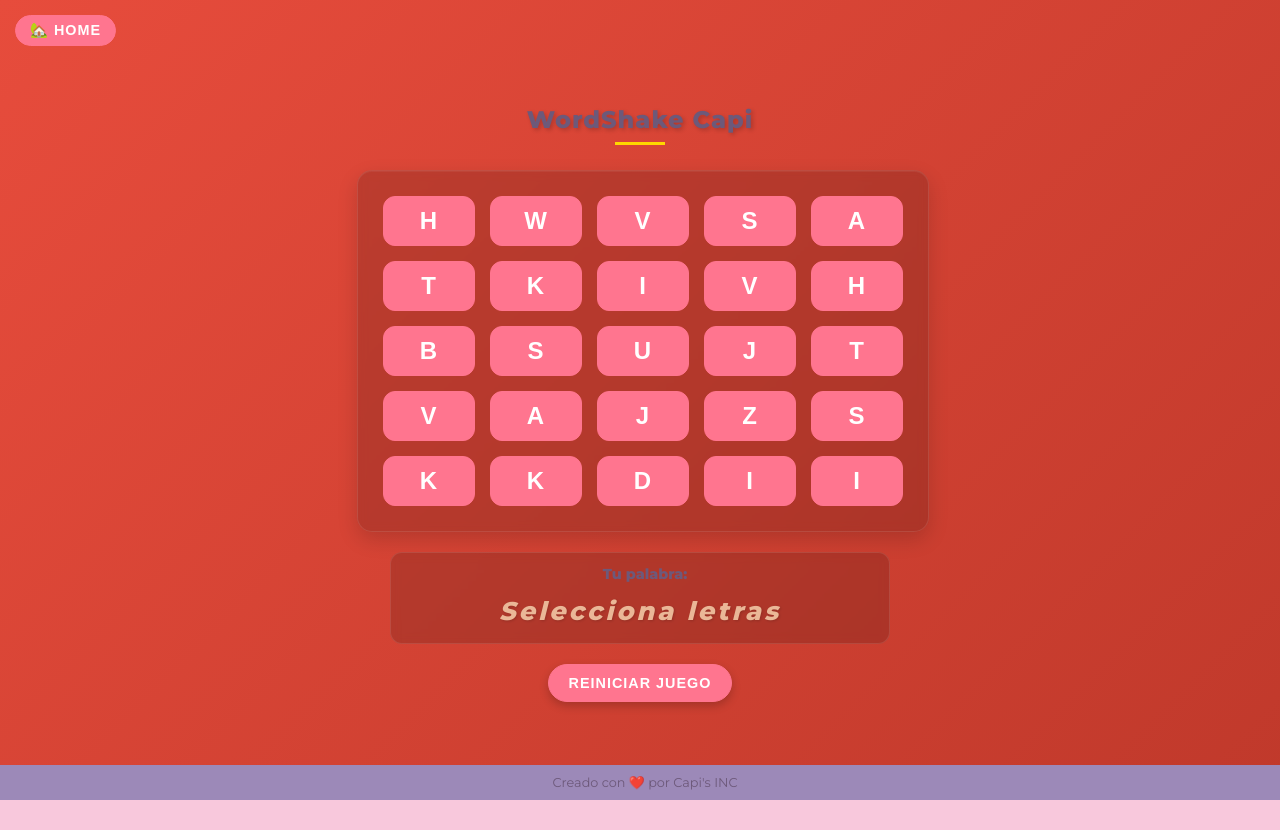
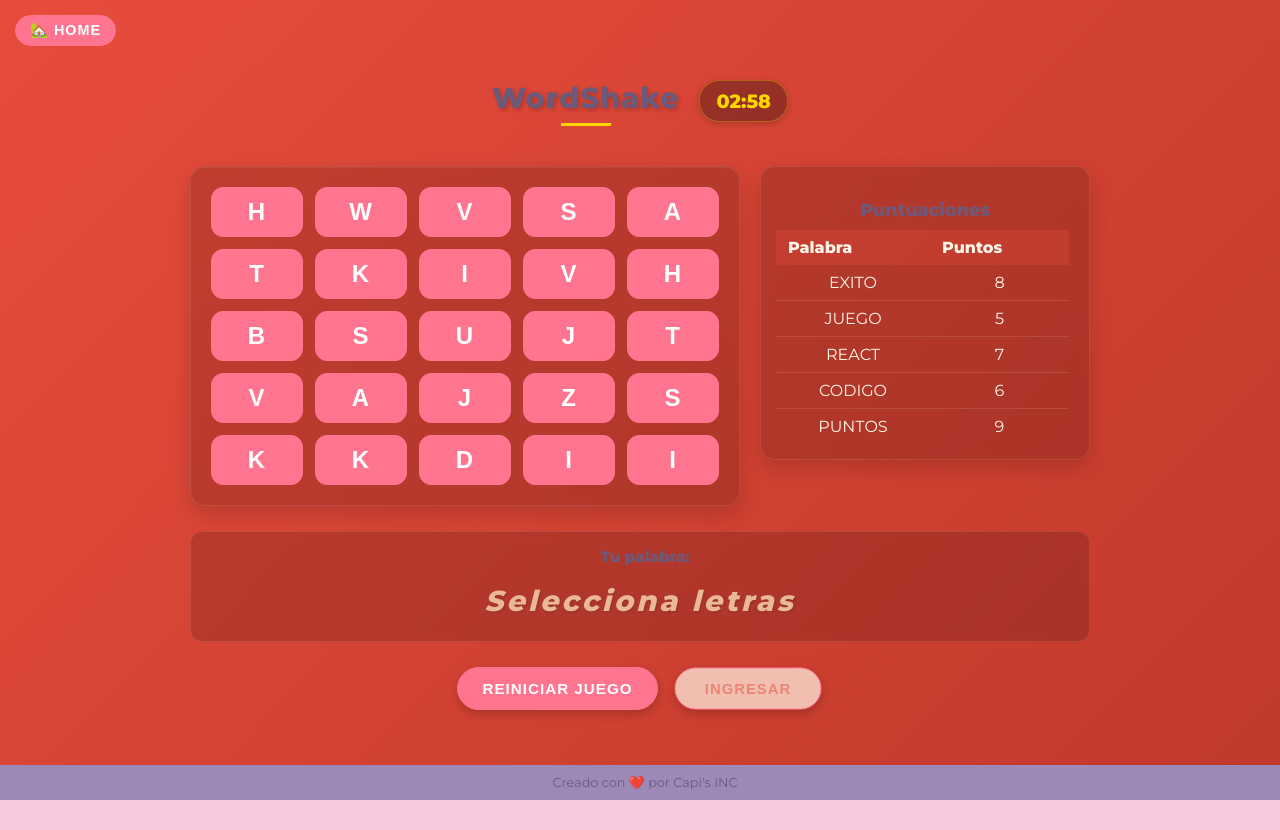
Before and after one commit to juanseDev31/Wordshake-Capi, a React (Vite) app in the folder Frontend/: page /game in a window 1280 px wide. Both pictures are taken after a click on the button "COMENZAR JUEGO". Built offline with nearby package versions, Linux system fonts and the light colour scheme.

Commit message:
feat: Add game timer, scores table and submit button

```diff
--- a/Frontend/src/styles/styles.css
+++ b/Frontend/src/styles/styles.css
@@ -350,7 +350,6 @@ footer a {
 }
 
 /* ========== ESTILOS MEJORADOS PARA GAME.JSX ========== */
-/* Basado en la paleta del Home pero con enfoque en rojos */
 :root {
   --rojo-principal: #e74c3c;
   --rojo-oscuro: #c0392b;
@@ -361,7 +360,6 @@ footer a {
   --sombra: rgba(0, 0, 0, 0.2);
 }
 
-/* Fondo principal con textura sutil */
 .game-jsx-root {
   background:
     linear-gradient(135deg, var(--rojo-principal), var(--rojo-oscuro)),
@@ -377,18 +375,16 @@ footer a {
   color: var(--crema);
 }
 
-/* Contenedor principal con centrado mejorado */
 .game-main-container {
   height: 100vh;
   display: flex;
   flex-direction: column;
-  justify-content: space-between;
+  justify-content: center; /* Cambiado de space-between a center */
   align-items: center;
   padding: 10px 20px;
   box-sizing: border-box;
 }
 
-/* Botón Home con estilo similar al Home */
 .game-home-button {
   position: absolute;
   top: 15px;
@@ -410,10 +406,9 @@ footer a {
   transform: translateY(-2px);
 }
 
-/* Contenido central con mejor centrado */
 .game-content-center {
   width: 100%;
-  max-width: 500px;
+  max-width: 900px;
   padding: 10px 0;
   text-align: center;
   display: flex;
@@ -421,10 +416,9 @@ footer a {
   align-items: center;
   justify-content: center;
   gap: 10px;
-  flex: 1;
+  margin-top: -20px; /* Ajuste para subir todo el contenido */
 }
 
-/* Título con efecto similar al Home */
 .game-title {
   margin-bottom: 15px;
   color: var(--crema);
@@ -444,12 +438,19 @@ footer a {
   margin: 8px auto 0;
 }
 
-/* ÚNICO CAMBIO REALIZADO: Color de fondo de la cuadrícula */
+.game-main-content {
+  display: flex;
+  justify-content: center;
+  align-items: flex-start;
+  gap: 20px;
+  width: 100%;
+  margin-bottom: 10px; /* Reducido el margen inferior */
+}
+
 .letter-grid-container {
   display: grid;
   grid-template-columns: repeat(5, 1fr);
   gap: 12px;
-  margin: 5px auto 5px -10px; /* Añadido margen izquierdo negativo */
   padding: 20px;
   background: rgba(0, 0, 0, 0.15);
   border-radius: 15px;
@@ -458,12 +459,9 @@ footer a {
   box-shadow:
     0 8px 20px rgba(0, 0, 0, 0.15),
     inset 0 1px 0 rgba(255, 255, 255, 0.05);
-  transform: scale(0.85);
-  transform-origin: center;
   transition: transform 0.3s ease;
 }
 
-/* Botones de letras con estilo mejorado */
 .letter-button {
   width: 50px;
   height: 50px;
@@ -492,7 +490,68 @@ footer a {
   box-shadow: 0 4px 8px rgba(0, 0, 0, 0.2);
 }
 
-/* Área de palabra con estilo elegante */
+.score-table-container {
+  background: rgba(0, 0, 0, 0.15);
+  border-radius: 15px;
+  padding: 15px;
+  backdrop-filter: blur(5px);
+  border: 1px solid rgba(255, 255, 255, 0.1);
+  box-shadow: 0 8px 20px rgba(0, 0, 0, 0.15);
+  width: 100%;
+  max-width: 400px;
+}
+
+.score-table-title {
+  color: var(--dorado);
+  margin-bottom: 10px;
+  font-size: 1.1rem;
+  padding: 0 10px;
+}
+
+.score-table-scroll {
+  overflow-y: auto;
+  max-height: 257px;
+  padding-right: 5px;
+}
+
+.score-table-scroll::-webkit-scrollbar {
+  width: 6px;
+}
+
+.score-table-scroll::-webkit-scrollbar-track {
+  background: rgba(255, 255, 255, 0.05);
+  border-radius: 3px;
+}
+
+.score-table-scroll::-webkit-scrollbar-thumb {
+  background: var(--dorado);
+  border-radius: 3px;
+}
+
+.score-table {
+  width: 100%;
+  border-collapse: collapse;
+  color: var(--crema);
+}
+
+.score-table th {
+  background: rgba(231, 76, 60, 0.3);
+  padding: 8px 12px;
+  text-align: left;
+  font-weight: 600;
+  position: sticky;
+  top: 0;
+}
+
+.score-table td {
+  padding: 8px 12px;
+  border-bottom: 1px solid rgba(255, 255, 255, 0.1);
+}
+
+.score-table tr:last-child td {
+  border-bottom: none;
+}
+
 .word-display-container {
   width: 100%;
   margin: 5px 0;
@@ -528,8 +587,18 @@ footer a {
   font-style: italic;
 }
 
-/* Botón de reinicio con estilo llamativo */
-.reset-game-button {
+.buttons-container {
+  display: flex;
+  gap: 15px;
+  margin: 10px 0; /* Reducido el margen */
+  justify-content: center;
+  align-items: center;
+  flex-wrap: wrap;
+  width: 100%;
+}
+
+.reset-game-button,
+.submit-button {
   padding: 12px 24px;
   font-size: 0.95rem;
   font-weight: 700;
@@ -538,18 +607,26 @@ footer a {
   border: none;
   border-radius: 30px;
   cursor: pointer;
-  margin: 10px 0;
   transition: all 0.3s ease;
   box-shadow: 0 4px 10px rgba(0, 0, 0, 0.2);
   letter-spacing: 1px;
+  min-width: 150px;
 }
 
-.reset-game-button:hover {
+.reset-game-button:hover,
+.submit-button:hover:not(:disabled) {
   transform: translateY(-3px) scale(1.03);
   box-shadow: 0 6px 15px rgba(0, 0, 0, 0.25);
+  background: #fff8e6;
 }
 
-/* Footer con estilo cohesivo */
+.submit-button:disabled {
+  background: rgba(255, 245, 230, 0.7);
+  color: rgba(231, 76, 60, 0.5);
+  cursor: not-allowed;
+  transform: scale(0.98);
+}
+
 .game-footer {
   width: 100%;
   padding: 10px;
@@ -563,16 +640,6 @@ footer a {
   margin: 0;
 }
 
-/* Efectos de movimiento */
-@keyframes float {
-  0% { transform: translateY(0px); }
-  50% { transform: translateY(-5px); }
-  100% { transform: translateY(0px); }
-}
-
-/* ===== NUEVOS ESTILOS PARA EL COMPORTAMIENTO DE OCULTAR LETRAS ===== */
-
-/* Estado inicial - Letras ocultas */
 .letter-button.hidden {
   color: transparent !important;
   cursor: default !important;
@@ -589,13 +656,11 @@ footer a {
   background: rgba(255, 255, 255, 0.15) !important;
 }
 
-/* Mensaje cuando el juego no ha comenzado */
 .word-display-placeholder.waiting {
   color: var(--dorado);
   font-style: normal;
 }
 
-/* Botón de comenzar/reiniciar */
 .reset-game-button.start {
   animation: pulse 2s infinite;
 }
@@ -606,155 +671,83 @@ footer a {
   100% { transform: scale(1); }
 }
 
-/* ===== RESPONSIVE ADAPTATIVO ===== */
-@media (max-height: 800px), (max-width: 600px) {
+/* ===== ESTILOS PARA EL TEMPORIZADOR ===== */
+.title-and-timer {
+  display: flex;
+  align-items: center;
+  justify-content: center;
+  gap: 20px;
+  margin-bottom: 15px; /* Reducido el margen */
+  position: relative;
+}
+
+.timer {
+  background: rgba(0, 0, 0, 0.3);
+  color: var(--dorado);
+  padding: 8px 16px;
+  border-radius: 20px;
+  font-size: 1.2rem;
+  font-weight: 700;
+  min-width: 80px;
+  text-align: center;
+  border: 1px solid rgba(255, 215, 0, 0.3);
+  box-shadow: 0 2px 6px rgba(0, 0, 0, 0.2);
+}
+
+/* Responsive */
+@media (max-width: 768px) {
+  .game-main-content {
+    flex-direction: column;
+    align-items: center;
+  }
+
+  .score-table-container {
+    width: 100%;
+    max-width: 280px;
+  }
+}
+
+@media (max-width: 600px) {
   .letter-button {
     width: 40px;
     height: 40px;
     font-size: 1.3rem;
   }
 
-  .word-display {
+  .game-title {
     font-size: 1.5rem;
   }
 
-  .game-title {
-    font-size: 1.5rem;
-    margin-bottom: 10px;
-  }
-
-  .letter-grid-container {
-    transform: scale(0.75) translateX(-10px);
-    padding: 15px;
+  .buttons-container {
     gap: 10px;
   }
 
-  .word-display-container {
-    padding: 12px;
+  .reset-game-button,
+  .submit-button {
+    padding: 10px 20px;
+    font-size: 0.9rem;
+    min-width: 140px;
   }
 
-  .reset-game-button {
-    padding: 10px 20px;
-    font-size: 0.9rem;
-  }
-}
-
-@media (max-height: 700px) {
-  .letter-button {
-    width: 35px;
-    height: 35px;
-    font-size: 1.1rem;
+  .title-and-timer {
+    flex-direction: column;
+    gap: 10px;
   }
 
-  .word-display {
-    font-size: 1.3rem;
-    min-height: 40px;
-  }
-
-  .letter-grid-container {
-    transform: scale(0.65);
-    padding: 12px;
-  }
-
-  .game-title {
-    font-size: 1.3rem;
-  }
-
-  .word-display-title {
-    font-size: 0.85rem;
-  }
-
-  .game-home-button {
-    top: 10px;
-    left: 10px;
-    font-size: 0.8rem;
-    padding: 5px 12px;
+  .timer {
+    font-size: 1rem;
+    padding: 6px 12px;
   }
 }
 
 @media (max-width: 400px) {
-  .letter-button {
-    width: 35px;
-    height: 35px;
-    font-size: 1.1rem;
+  .buttons-container {
+    flex-direction: column;
   }
 
-  .letter-grid-container {
-    gap: 8px;
-    padding: 10px;
-  }
-
-  .game-content-center {
-    padding: 5px 0;
+  .reset-game-button,
+  .submit-button {
+    width: 100%;
+    max-width: 200px;
   }
 }
-
-/* ===== CUADRÍCULA MÁS GRANDE ===== */
-.letter-grid-container {
-  transform: scale(1);
-  padding: 25px;
-  gap: 15px;
-}
-
-.letter-button {
-  width: 60px;
-  height: 60px;
-  font-size: 1.8rem;
-}
-
-/* ===== ÁREA "TU PALABRA" MÁS PEQUEÑA ===== */
-.word-display-container {
-  padding: 12px 15px;
-  margin: 5px 0 0 0;
-}
-
-.word-display {
-  font-size: 1.6rem;
-  min-height: 40px;
-}
-
-.word-display-title {
-  margin-bottom: 8px;
-  font-size: 0.9rem;
-}
-
-/* ===== AJUSTES RESPONSIVE PARA MANTENER PROPORCIONES ===== */
-@media (max-height: 800px), (max-width: 600px) {
-  .letter-button {
-    width: 50px;
-    height: 50px;
-    font-size: 1.5rem;
-  }
-
-  .letter-grid-container {
-    gap: 12px;
-    padding: 20px;
-  }
-}
-
-@media (max-height: 700px) {
-  .letter-button {
-    width: 45px;
-    height: 45px;
-    font-size: 1.3rem;
-  }
-
-  .word-display {
-    font-size: 1.4rem;
-  }
-}
-
-@media (max-width: 400px) {
-  .letter-button {
-    width: 40px;
-    height: 40px;
-    font-size: 1.2rem;
-  }
-}
-
-.letter-grid-container {
-  transform: scale(1) translateX(-23px);
-  padding: 25px;
-  gap: 15px;
-  margin-left: -10px; /* Añade esto para mantener consistencia */
-}
--- a/Frontend/src/views/Game.jsx
+++ b/Frontend/src/views/Game.jsx
@@ -1,4 +1,4 @@
-import { useState } from "react";
+import { useState, useEffect, useRef } from "react";
 import { useNavigate } from "react-router-dom";
 
 function Game() {
@@ -6,6 +6,32 @@ function Game() {
     const [selectedLetters, setSelectedLetters] = useState([]);
     const [grid, setGrid] = useState(generateRandomGrid());
     const [showLetters, setShowLetters] = useState(false);
+    const [scoreHistory, setScoreHistory] = useState([
+        { palabra: "EXITO", puntos: 8 },
+        { palabra: "JUEGO", puntos: 5 },
+        { palabra: "REACT", puntos: 7 },
+        { palabra: "CODIGO", puntos: 6 },
+        { palabra: "PUNTOS", puntos: 9 }
+    ]);
+    const [timeLeft, setTimeLeft] = useState(180); // 3 minutos en segundos
+    const timerRef = useRef(null);
+
+    // Efecto para el temporizador
+    useEffect(() => {
+        if (showLetters && timeLeft > 0) {
+            timerRef.current = setInterval(() => {
+                setTimeLeft(prev => {
+                    if (prev <= 1) {
+                        clearInterval(timerRef.current);
+                        return 0;
+                    }
+                    return prev - 1;
+                });
+            }, 1000);
+        }
+
+        return () => clearInterval(timerRef.current);
+    }, [showLetters, timeLeft]);
 
     function generateRandomGrid() {
         const vowels = "AEIOU";
@@ -19,7 +45,7 @@ function Game() {
     }
 
     const handleLetterClick = (row, col) => {
-        if (!showLetters) return;
+        if (!showLetters || timeLeft === 0) return;
 
         const letter = grid[row][col];
         const position = `${row}-${col}`;
@@ -33,13 +59,29 @@ function Game() {
     };
 
     const resetGame = () => {
+        clearInterval(timerRef.current);
         setSelectedLetters([]);
         setGrid(generateRandomGrid());
         setShowLetters(true);
+        setTimeLeft(180);
+    };
+
+    const handleSubmit = () => {
+        const newWord = selectedLetters.map(item => item.letter).join('');
+        const newScore = Math.floor(Math.random() * 10) + 1;
+        setScoreHistory([{ palabra: newWord, puntos: newScore }, ...scoreHistory]);
+        setSelectedLetters([]);
     };
 
     const isLetterSelected = (row, col) => {
         return selectedLetters.some(item => item.position === `${row}-${col}`);
+    };
+
+    // Formatear el tiempo en MM:SS
+    const formatTime = () => {
+        const minutes = Math.floor(timeLeft / 60);
+        const seconds = timeLeft % 60;
+        return `${minutes.toString().padStart(2, '0')}:${seconds.toString().padStart(2, '0')}`;
     };
 
     return (
@@ -53,8 +95,16 @@ function Game() {
                 </button>
 
                 <div className="game-content-center">
-                    <h1 className="game-title">WordShake Capi</h1>
+                    <div className="title-and-timer">
+                        <h1 className="game-title">WordShake</h1>
+                        {showLetters && (
+                            <div className="timer">
+                                {formatTime()}
+                            </div>
+                        )}
+                    </div>
 
+                    <div className="game-main-content">
                         <div className="letter-grid-container">
                             {grid.map((row, rowIndex) => (
                                 row.map((letter, colIndex) => (
@@ -67,6 +117,29 @@ function Game() {
                                     </button>
                                 ))
                             ))}
+                        </div>
+
+                        <div className="score-table-container">
+                            <h3 className="score-table-title">Puntuaciones</h3>
+                            <div className="score-table-scroll">
+                                <table className="score-table">
+                                    <thead>
+                                        <tr>
+                                            <th>Palabra</th>
+                                            <th>Puntos</th>
+                                        </tr>
+                                    </thead>
+                                    <tbody>
+                                        {scoreHistory.map((item, index) => (
+                                            <tr key={index}>
+                                                <td>{item.palabra}</td>
+                                                <td>{item.puntos}</td>
+                                            </tr>
+                                        ))}
+                                    </tbody>
+                                </table>
+                            </div>
+                        </div>
                     </div>
 
                     <div className="word-display-container">
@@ -84,12 +157,24 @@ function Game() {
                         </div>
                     </div>
 
+                    <div className="buttons-container">
                         <button
                             className={`reset-game-button ${!showLetters ? 'start' : ''}`}
                             onClick={resetGame}
                         >
                             {showLetters ? "Reiniciar Juego" : "Comenzar Juego"}
                         </button>
+
+                        {showLetters && (
+                            <button
+                                className="submit-button"
+                                onClick={handleSubmit}
+                                disabled={selectedLetters.length === 0 || timeLeft === 0}
+                            >
+                                Ingresar
+                            </button>
+                        )}
+                    </div>
                 </div>
 
                 <footer className="game-footer">
```
Lines whose indentation alone changed are shown as unchanged.
